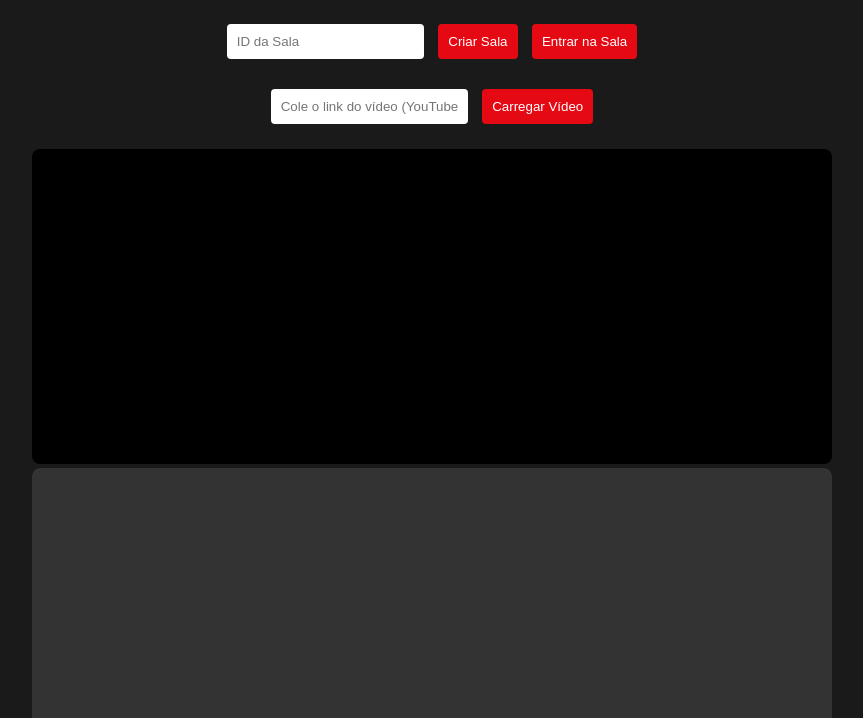
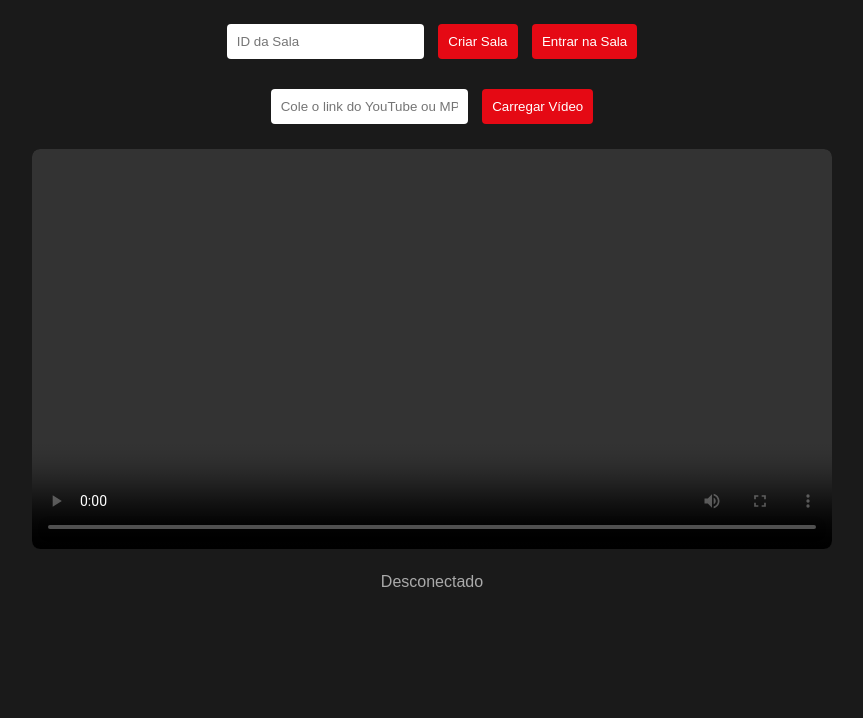
Before and after one commit to PablinXD24/share, a plain HTML site: page index.html in a window 1280 px wide. Shown: the part 82-800 px from the top of the page, without its empty margins (208-1071 px from the left). Drawn offline with Linux system fonts and the light colour scheme.

Commit message:
Update index.html

```diff
--- a/index.html
+++ b/index.html
@@ -8,25 +8,32 @@
     <!-- Firebase -->
     <script src="https://www.gstatic.com/firebasejs/9.6.0/firebase-app-compat.js"></script>
     <script src="https://www.gstatic.com/firebasejs/9.6.0/firebase-firestore-compat.js"></script>
+    <!-- YouTube API -->
+    <script src="https://www.youtube.com/iframe_api"></script>
 </head>
 <body>
     <div class="container">
         <h1>🎬 Sala de Cinema Virtual</h1>
 
+        <div class="controls">
             <div class="room-controls">
                 <input type="text" id="roomId" placeholder="ID da Sala">
                 <button id="createRoom">Criar Sala</button>
                 <button id="joinRoom">Entrar na Sala</button>
             </div>
 
-        <div class="video-link">
-            <input type="text" id="videoLink" placeholder="Cole o link do vídeo (YouTube, MP4, etc)">
+            <div class="video-controls">
+                <input type="text" id="videoLink" placeholder="Cole o link do YouTube ou MP4">
                 <button id="loadVideo">Carregar Vídeo</button>
+                <div class="sync-status" id="syncStatus"></div>
+            </div>
         </div>
 
         <div class="video-container">
-            <iframe id="ytPlayer" width="560" height="315" frameborder="0" allowfullscreen></iframe>
-            <!-- Fallback para vídeos MP4 -->
+            <!-- Player do YouTube -->
+            <div id="ytPlayer"></div>
+
+            <!-- Player para vídeos MP4 -->
             <video id="videoPlayer" controls></video>
         </div>
 
```
Lines whose indentation alone changed are shown as unchanged.
